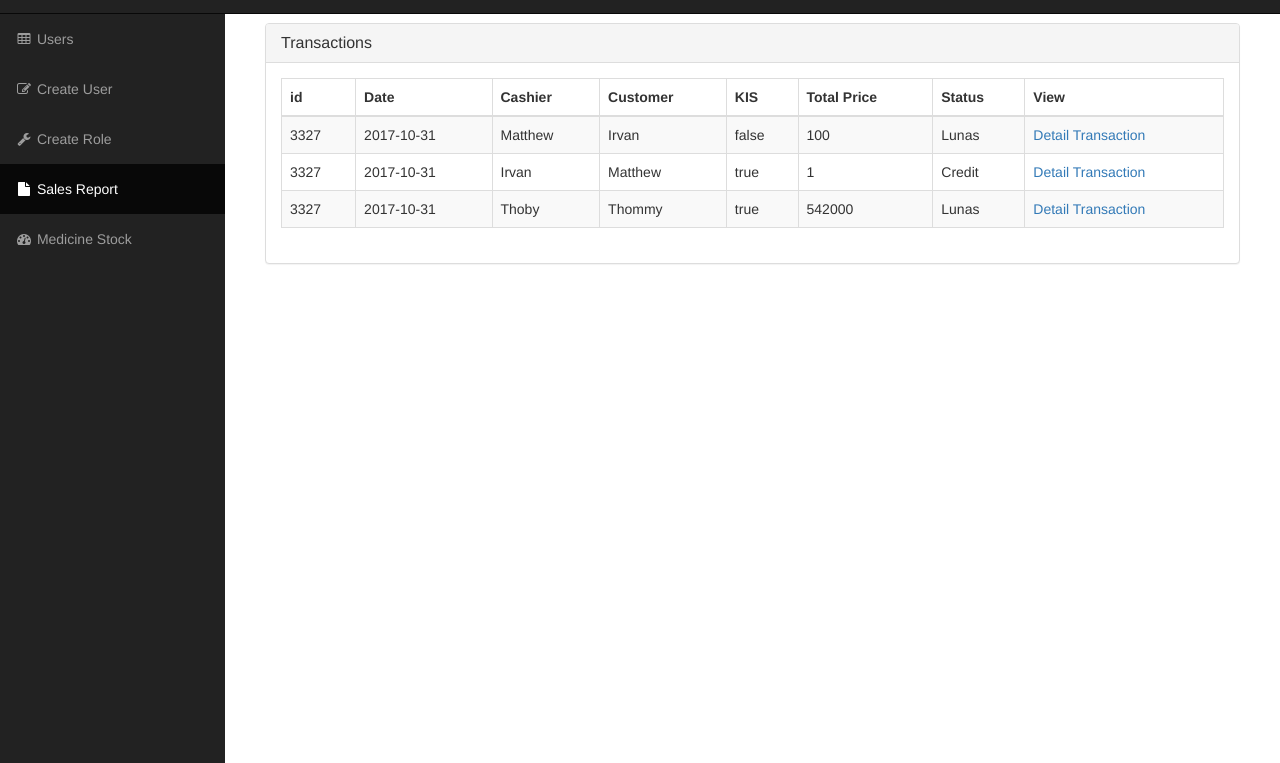
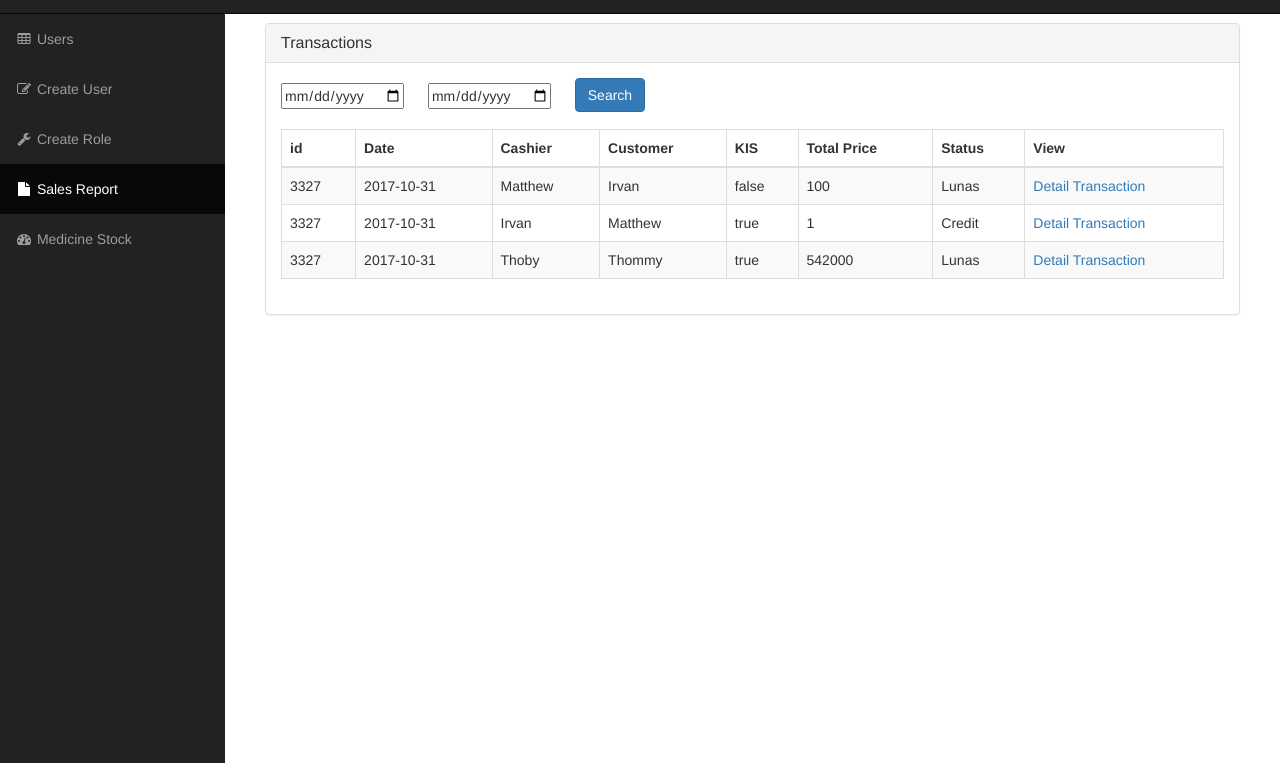
Before and after one commit to EzDeveloper/MIBD, a plain HTML site: page startbootstrap-sb-admin-gh-pages/blank-page.html in a window 1280 px wide. Shown: the part 37-800 px from the top of the page. Drawn offline with Linux system fonts and the light colour scheme.

Commit message:
Added Search
asdasd

```diff
--- a/startbootstrap-sb-admin-gh-pages/blank-page.html
+++ b/startbootstrap-sb-admin-gh-pages/blank-page.html
@@ -85,6 +85,10 @@
                             </div>
                             <div class="panel-body">
                                 <div class="table-responsive">
+                                    <input type="Date" name="" style="margin-bottom: 20px; margin-right: 20px;">
+                                    <input type="Date" name="" style="margin-bottom: 20px;
+                                        margin-right: 20px;">
+                                    <button class="btn btn-primary" style="margin-bottom: 5px">Search</button>
                                     <table class="table table-bordered table-hover table-striped">
                                         <thead>
                                             <tr>
```
